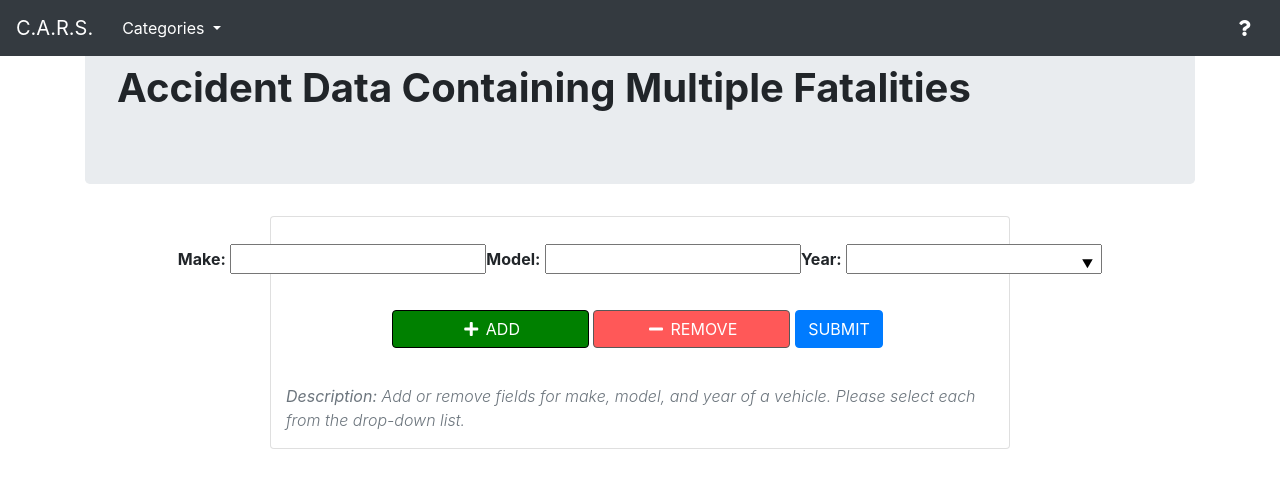
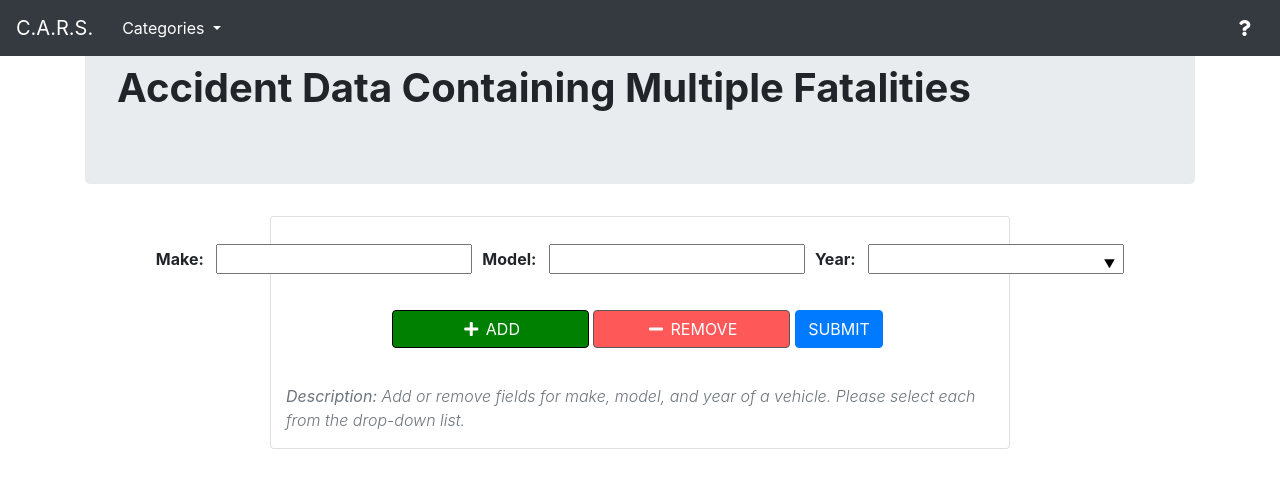
Before and after one commit to Marcoror150/MSCS-Project, a Flask app: page /multiple_fatalities in a window 1280 px wide. Shown: the top 488 px of the page. Run offline with Flask 2, Linux system fonts and the light colour scheme; some libraries are stand-ins or nearby versions.

Commit message:
Fixed the margins to separate the datalist drop-downs on the multiple fatalities html page. Addresses comment in issue #26

```diff
--- a/app/static/css/main.css
+++ b/app/static/css/main.css
@@ -42,10 +42,20 @@
   width: 600px;
 }
 
+/* Allows us to see the full jumbotron without having the navbar covering the top part of it */
 .navbar-dark{
   margin-bottom: 50px;
 }
 
+/* Makes the drop-down arrow for datalist always visible */
 input::-webkit-calendar-picker-indicator {
   opacity: 100;
 }
+
+label{
+  margin-right: 8px;
+}
+
+.margin-container{
+  margin-right: 10px;
+}
--- a/app/templates/multiple_fatalities.html
+++ b/app/templates/multiple_fatalities.html
@@ -62,6 +62,7 @@
                 <form action="" method="post">
                     <div id="dynamic-field-1" class="form-group dynamic-field">
                         <div class="btn nav-buttons">
+                            <div class="margin-container">
                                 <div class="dropdown">
                                     <label for="make"><b>Make:</b></label>
                                     <input list="makes" name="make">
@@ -69,12 +70,15 @@
 
                                     </datalist>
                                 </div>
+                            </div>
+                            <div class="margin-container">
                                 <div class="dropdown">
                                     <label for="model"><b>Model:</b></label>
                                     <input list="models" name="model">
                                     <datalist id="models">
 
                                     </datalist>
+                                </div>
                             </div>
                             <div class="dropdown">
                                 <label for="year"><b>Year:</b></label>
```
Lines whose indentation alone changed are shown as unchanged.
